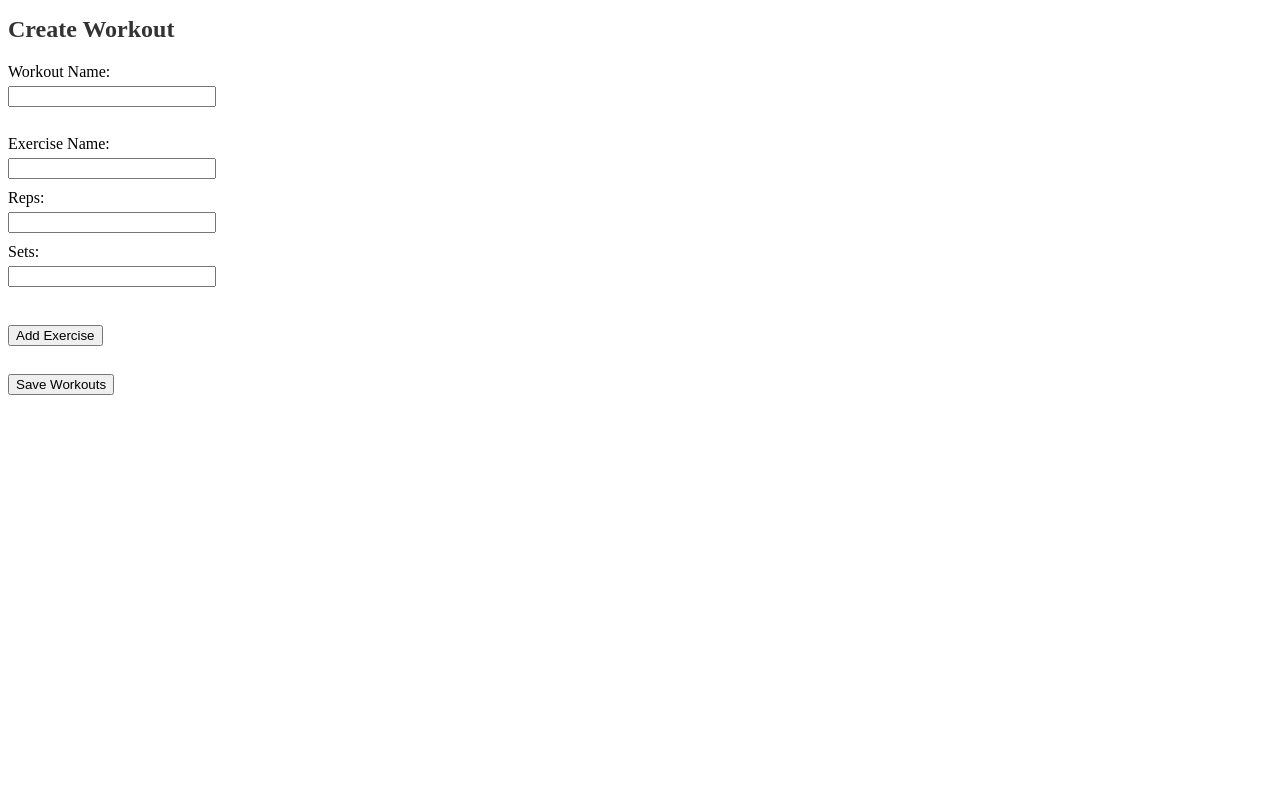
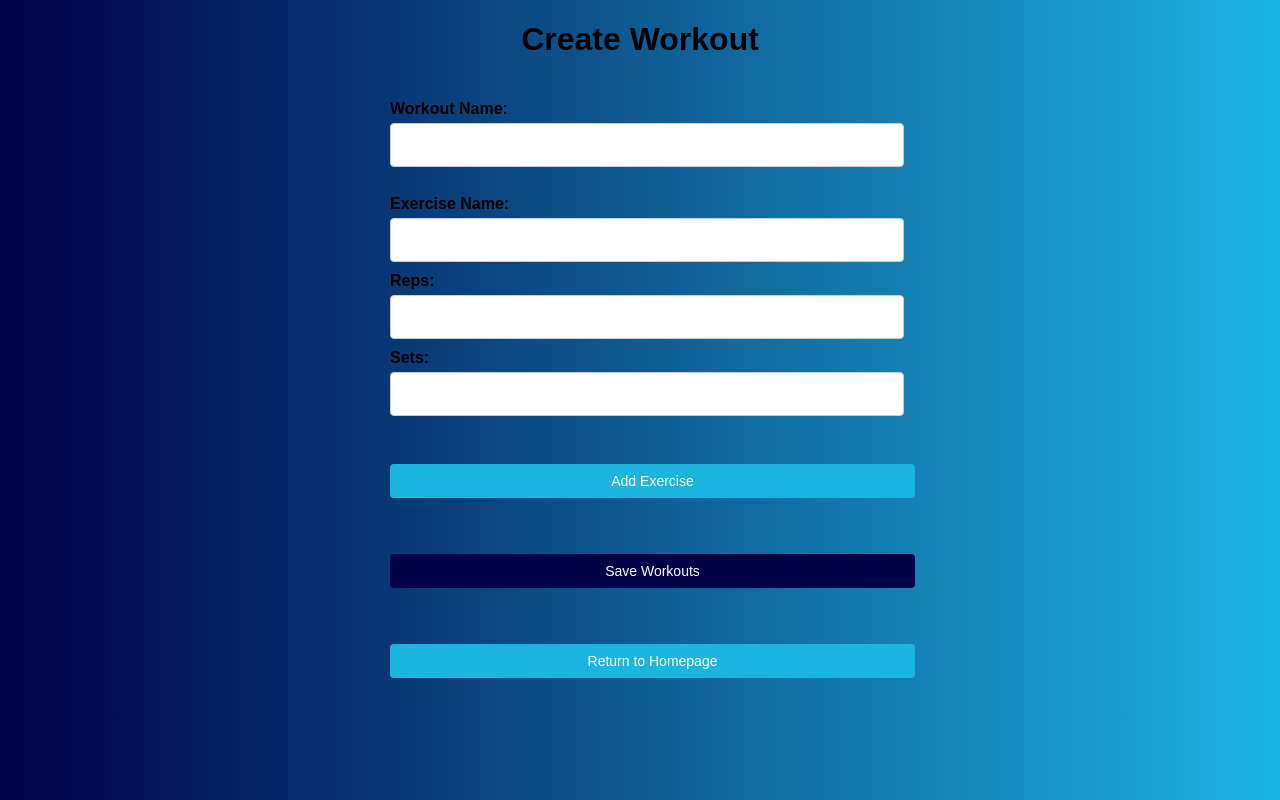
Before and after one commit to IbrahimD0/FitLog, a Flask app: page /workout in a window 1280 px wide. Run offline with Flask 3, Linux system fonts and the light colour scheme; the visitor is signed in with stand-in values (Sample User, id 1).

Commit message:
Added styling

```diff
--- a/static/homepage.css
+++ b/static/homepage.css
@@ -3,10 +3,12 @@ body, header, nav, ul, li {
   margin: 0;
   padding: 0;
 }
-
+body{
+  background: linear-gradient(to right, #000046, #1cb5e0);
+}
 /* Style the header background and add spacing */
 header {
-  background-color: #333;
+  background-color: rgba(255,255,255, 0.2);
   padding: 10px;
 }
 
--- a/static/workout.css
+++ b/static/workout.css
@@ -1,21 +1,60 @@
-/* Style the form elements */
+/* workout.css */
+
+body {
+    font-family: Arial, sans-serif;
+    background: linear-gradient(to right, #000046, #1cb5e0);
+    margin: 0;
+    padding: 0;
+}
+
+h1 {
+    text-align: center;
+}
+
+form {
+
+    max-width: 500px;
+    margin: 0 auto;
+    padding: 20px;
+}
+
 label {
-  display: block;
-  margin-bottom: 5px;
+    display: block;
+    font-weight: bold;
+    margin-bottom: 5px;
 }
 
 input[type="text"] {
-  width: 200px;
-  margin-bottom: 10px;
+    width: 100%;
+    height: 30px;
+    padding: 6px;
+    font-size: 14px;
+    border-radius: 4px;
+    border: 1px solid #ccc;
+    margin-bottom: 10px;
+}
+
+#exercisesContainer {
+    margin-bottom: 20px;
 }
 
 button {
-  margin-top: 10px;
+    display: block;
+    width: 105%;
+    height: 34px;
+    background-color: #1cb5e0;
+    color: #fff;
+    font-size: 14px;
+    border: none;
+    border-radius: 4px;
+    cursor: pointer;
+    margin-bottom: 20px;
 }
 
-/* Additional styles specific to the workout page */
-h1 {
-  color: #333;
-  font-size: 24px;
-  margin-bottom: 20px;
+button[type="submit"] {
+    background-color: #000046;
 }
+
+button:hover {
+    background-color: #0056b3;
+}
--- a/templates/homepage.html
+++ b/templates/homepage.html
@@ -2,7 +2,7 @@
 <html>
 <head>
   <title>Your Workout Tracking Website</title>
-    <link rel="stylesheet" type="text/css" href="static/homepage.css">
+    <link rel="stylesheet" type="text/css" href="/static/homepage.css">
   <!-- Add your CSS stylesheets and other meta tags here -->
 </head>
 <body>
--- a/templates/login.html
+++ b/templates/login.html
@@ -2,7 +2,7 @@
 <html>
 <head>
     <title>Login</title>
-    <link rel="stylesheet" type="text/css" href="static/login.css">
+    <link rel="stylesheet" type="text/css" href="/static/login.css">
 </head>
 {% with messages = get_flashed_messages(with_categories=true) %} {% if
     messages %} {% for category, message in messages %} {% if category ==
@@ -24,7 +24,7 @@
 <body>
     <div class="login-container">
         <form method="POST">
-        <h3 align="center">Login</h3>
+        <h3>Login</h3>
         <div class="form-group">
             <label for="username">Username</label>
             <input
@@ -32,7 +32,7 @@
                     class="form-control"
                     id="username"
                     name="username"
-                    placeholder="Enter email"
+                    placeholder="Enter username"
             />
         </div>
         <div class="form-group">
--- a/templates/progress.html
+++ b/templates/progress.html
@@ -2,7 +2,7 @@
 <html>
 <head>
     <title>Progress</title>
-    <link rel="stylesheet" type="text/css" href="{{ url_for('static', filename='progress.css') }}">
+    <link rel="stylesheet" type="text/css" href="/static/progress.css">
 </head>
 <body>
     <h1>Workout Progress</h1>
@@ -13,7 +13,7 @@
         <table>
             <thead>
                 <tr>
-                    <th>Exercise Name</th>
+                    <th>Exercise</th>
                     <th>Reps</th>
                     <th>Sets</th>
                 </tr>
@@ -29,5 +29,7 @@
             </tbody>
         </table>
     {% endfor %}
+    <button onclick="window.location.href='/homepage'">Return to
+            Homepage</button>
 </body>
 </html>
--- a/templates/signup.html
+++ b/templates/signup.html
@@ -2,7 +2,7 @@
 <html>
 <head>
     <title>Sign Up</title>
-    <link rel="stylesheet" type="text/css" href="static/signup.css">
+    <link rel="stylesheet" type="text/css" href="/static/signup.css">
 </head>
 <body>
 {% with messages = get_flashed_messages(with_categories=true) %} {% if
@@ -27,7 +27,7 @@
         <form method="POST">
           <h3 align="center">Sign Up</h3>
           <div class="form-group">
-            <label for="username">username</label>
+            <label for="username">Username</label>
             <input
               type="username"
               class="form-control"
@@ -48,7 +48,7 @@
             />
           </div>
           <div class="form-group">
-            <label for="password2">Password (Confirm)</label>
+            <label for="password2">Confirm Password</label>
             <input
               type="password"
               class="form-control"
--- a/templates/workout.html
+++ b/templates/workout.html
@@ -2,7 +2,7 @@
 <html>
 <head>
     <title>Create Workout</title>
-    <link rel="stylesheet" type="text/css" href="{{ url_for('static', filename='workout.css') }}">
+    <link rel="stylesheet" type="text/css" href="/static/workout.css">
 </head>
 <body>
     <h1>Create Workout</h1>
@@ -25,11 +25,16 @@
         <button type="button" onclick="addExercise()">Add Exercise</button>
         <br><br>
         <button type="submit">Save Workouts</button>
+        <br><br>
+        <button type="button" onclick="window.location.href='/homepage'">Return
+        to Homepage</button>
     </form>
+
+
 
     <script>
         function addExercise() {
-            var exerciseDiv = document.createElement("div");
+            const exerciseDiv = document.createElement("div");
             exerciseDiv.classList.add("exercise");
             exerciseDiv.innerHTML = `
                 <label>Exercise Name:</label>
@@ -43,5 +48,7 @@
             document.getElementById("exercisesContainer").appendChild(exerciseDiv);
         }
     </script>
+
+
 </body>
 </html>
```
Also changed, not shown: static/login.css (added, +91 -0 lines), static/progress.css (+59 -12 lines), static/signup.css (added, +91 -0 lines).
